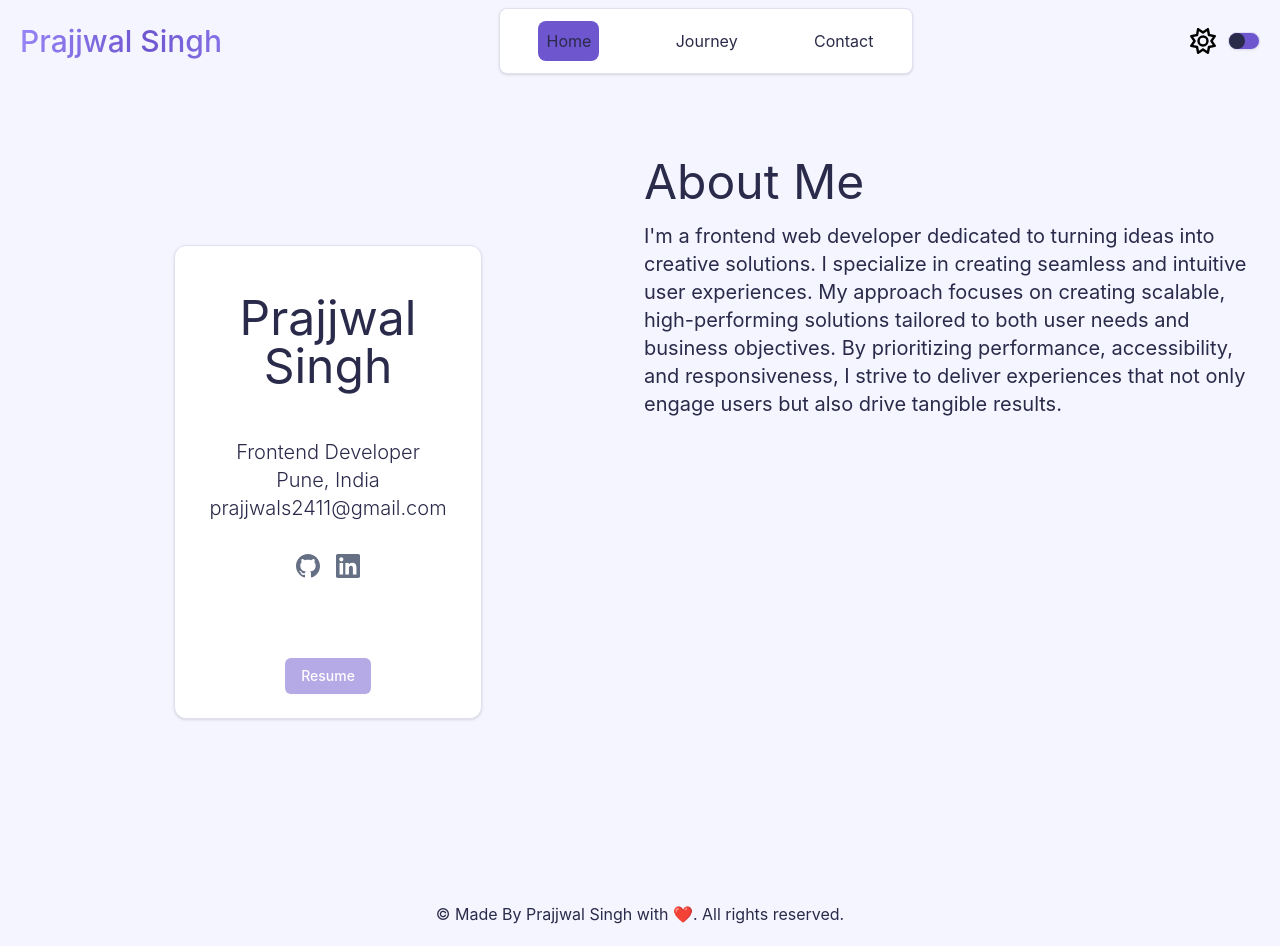
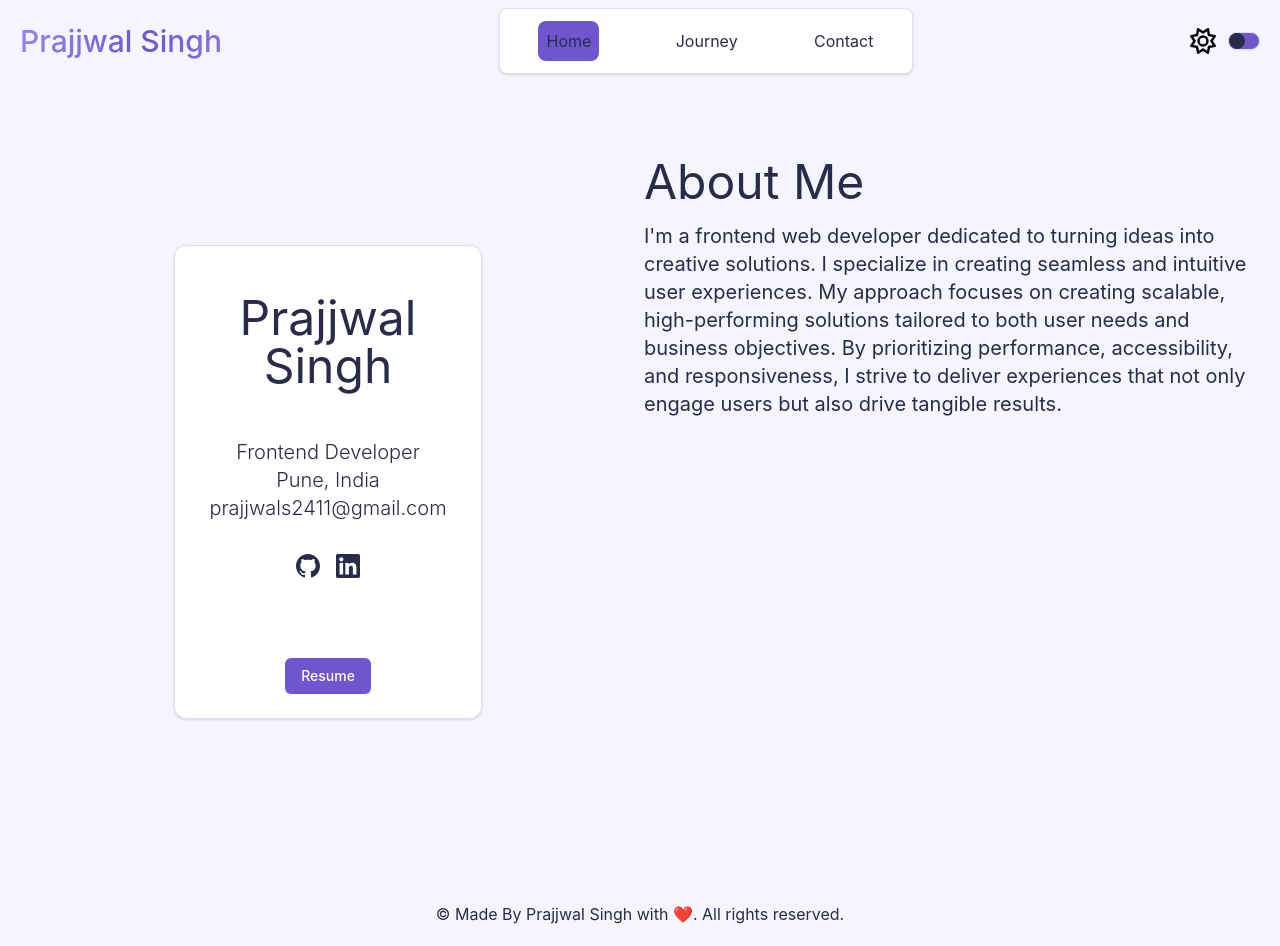
Before and after one commit to prajjwal2411/portfolio-v1, a Next.js app: page / in a window 1280 px wide. Built offline with nearby package versions, Linux system fonts and the light colour scheme.

Commit message:
Add resume and icon animation

```diff
--- a/src/app/components/common/IntroCard/IntroCard.tsx
+++ b/src/app/components/common/IntroCard/IntroCard.tsx
@@ -1,9 +1,17 @@
+'use client'
+
 import { Button } from "@/components/ui/button";
 import { Card } from "@/components/ui/Card/card";
 import GithubIcon from "../../icons/github";
 import LinkedInIcon from "../../icons/linkedin";
 
 export default function IntroCard() {
+  const resumeUrl = "https://drive.google.com/file/d/1yO_smdb6JSxNj3jMDNWi-AIISRWgocTG/view?usp=drive_link";
+
+  const handleResumeClick = () => {
+    window.open(resumeUrl, "_blank");
+  }
+
   return (
     <Card className="flex flex-col items-center px-6">
       {/* My Photo */}
@@ -15,16 +23,15 @@ export default function IntroCard() {
         <p className="text-xl font-light">prajjwals2411@gmail.com</p>
       </div>
       <div className="flex flex-row mb-12">
-        <span className="m-2">
+        <a className="m-2" href="https://github.com/prajjwal2411" target="_blank">
           <GithubIcon />
-        </span>
-        <span className="m-2">
+        </a>
+        <a className="m-2" href="https://www.linkedin.com/in/prajjwal-singh-75410a142/" target="_blank">
           <LinkedInIcon />
-        </span>
+        </a>
       </div>
       <div>
-        {/* Add a button to open the resume's PDF */}
-        <Button disabled>Resume</Button>
+        <Button onClick={handleResumeClick}>Resume</Button>
       </div>
     </Card>
   );
--- a/src/app/components/icons/github.tsx
+++ b/src/app/components/icons/github.tsx
@@ -1,6 +1,7 @@
 export default function GithubIcon() {
   return (
     <svg
+      className="icon"
       width="24"
       height="24"
       viewBox="0 0 24 24"
@@ -12,7 +13,7 @@ export default function GithubIcon() {
           fillRule="evenodd"
           clipRule="evenodd"
           d="M12 0C5.3724 0 0 5.3808 0 12.0204C0 17.3304 3.438 21.8364 8.2068 23.4252C8.8068 23.5356 9.0252 23.1648 9.0252 22.8456C9.0252 22.5612 9.0156 21.804 9.0096 20.802C5.6712 21.528 4.9668 19.1904 4.9668 19.1904C4.422 17.8008 3.6348 17.4312 3.6348 17.4312C2.5452 16.6872 3.7176 16.7016 3.7176 16.7016C4.9212 16.7856 5.5548 17.94 5.5548 17.94C6.6252 19.776 8.364 19.2456 9.0468 18.9384C9.1572 18.162 9.4668 17.6328 9.81 17.3328C7.146 17.0292 4.344 15.9972 4.344 11.3916C4.344 10.08 4.812 9.006 5.5788 8.166C5.4552 7.8624 5.0436 6.6396 5.6964 4.986C5.6964 4.986 6.7044 4.662 8.9964 6.2172C9.97532 5.95022 10.9853 5.81423 12 5.8128C13.02 5.8176 14.046 5.9508 15.0048 6.2172C17.2956 4.662 18.3012 4.9848 18.3012 4.9848C18.9564 6.6396 18.5436 7.8624 18.4212 8.166C19.1892 9.006 19.6548 10.08 19.6548 11.3916C19.6548 16.0092 16.848 17.0256 14.1756 17.3232C14.6064 17.694 14.9892 18.4272 14.9892 19.5492C14.9892 21.1548 14.9748 22.452 14.9748 22.8456C14.9748 23.1672 15.1908 23.5416 15.8004 23.424C18.19 22.6225 20.2672 21.0904 21.7386 19.0441C23.2099 16.9977 24.001 14.5408 24 12.0204C24 5.3808 18.6264 0 12 0Z"
-          fill="#667085"
+          fill="currentColor"
         />
       </g>
       <defs>
--- a/src/app/components/icons/linkedin.tsx
+++ b/src/app/components/icons/linkedin.tsx
@@ -6,11 +6,12 @@ export default function LinkedInIcon() {
       viewBox="0 0 24 24"
       fill="none"
       xmlns="http://www.w3.org/2000/svg"
+      className="icon"
     >
       <g clipPath="url(#clip0_199_1210)">
         <path
           d="M22.2234 0H1.77187C0.792187 0 0 0.773438 0 1.72969V22.2656C0 23.2219 0.792187 24 1.77187 24H22.2234C23.2031 24 24 23.2219 24 22.2703V1.72969C24 0.773438 23.2031 0 22.2234 0ZM7.12031 20.4516H3.55781V8.99531H7.12031V20.4516ZM5.33906 7.43438C4.19531 7.43438 3.27188 6.51094 3.27188 5.37187C3.27188 4.23281 4.19531 3.30937 5.33906 3.30937C6.47813 3.30937 7.40156 4.23281 7.40156 5.37187C7.40156 6.50625 6.47813 7.43438 5.33906 7.43438ZM20.4516 20.4516H16.8937V14.8828C16.8937 13.5563 16.8703 11.8453 15.0422 11.8453C13.1906 11.8453 12.9094 13.2938 12.9094 14.7891V20.4516H9.35625V8.99531H12.7687V10.5609H12.8156C13.2891 9.66094 14.4516 8.70938 16.1813 8.70938C19.7859 8.70938 20.4516 11.0813 20.4516 14.1656V20.4516V20.4516Z"
-          fill="#667085"
+          fill="currentColor"
         />
       </g>
       <defs>
--- a/src/app/globals.css
+++ b/src/app/globals.css
@@ -129,3 +129,13 @@ button {
     var(--tw-ring-shadow),
     var(--tw-shadow)
 }
+
+.icon {
+  color: inherit;
+  transition: color 0.15s ease;
+}
+
+.icon:hover {
+  color: var(--primary);
+  cursor: pointer;
+}
--- a/src/app/page.tsx
+++ b/src/app/page.tsx
@@ -1,4 +1,4 @@
-// import CountUp from "./components/animations/CountUp/CountUp";
+'use client'
 
 import IntroCard from "./components/common/IntroCard/IntroCard";
 
```
